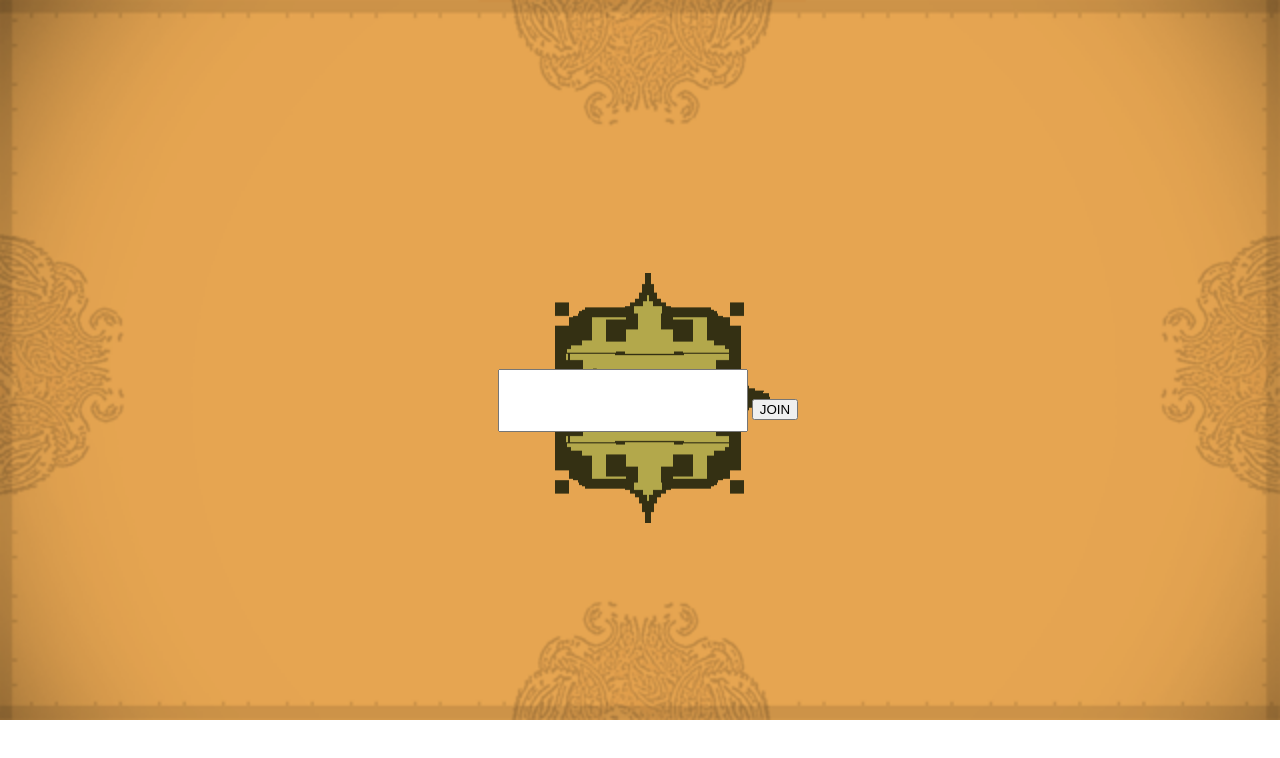
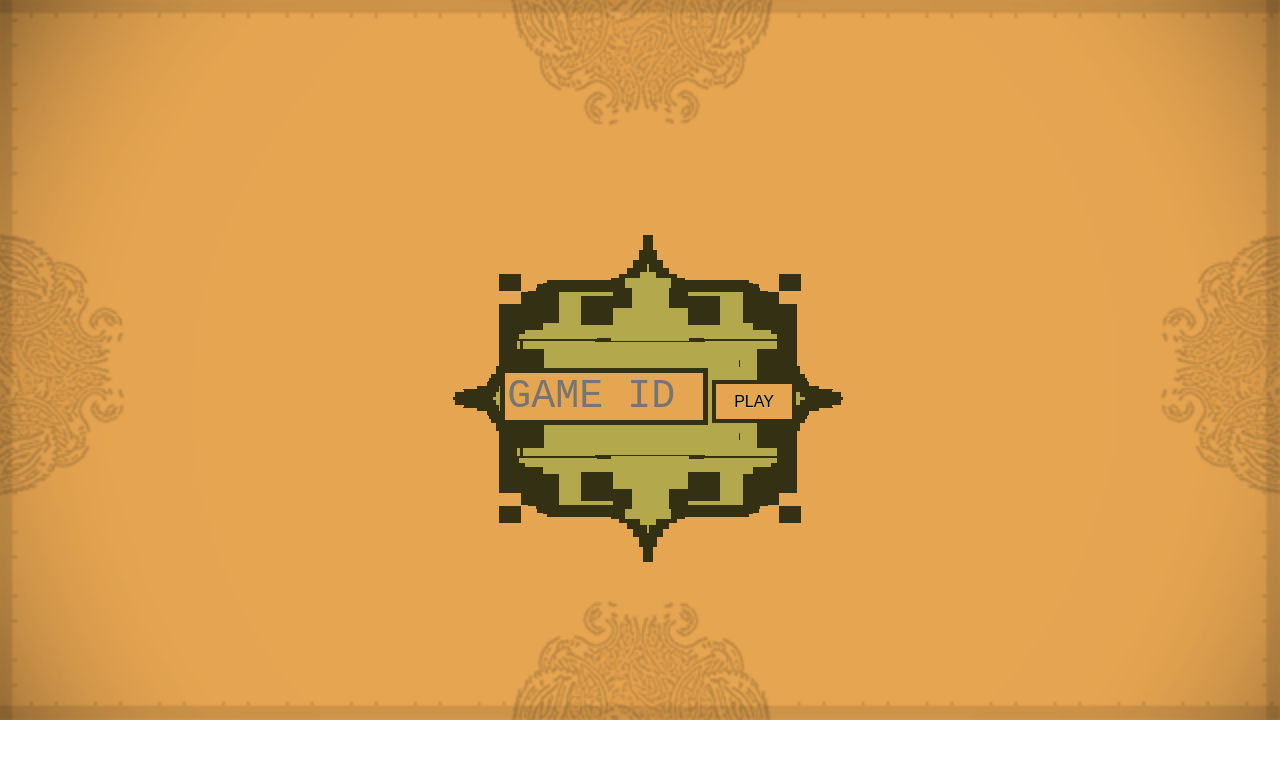
Before and after one commit to jtpio/twin-fusion, a plain HTML site: page public/index.html in a window 1280 px wide. Drawn offline with nearby package versions, Linux system fonts and the light colour scheme.

Commit message:
Input field and button less ugly than before

```diff
--- a/public/css/aurora.css
+++ b/public/css/aurora.css
@@ -119,6 +119,7 @@ http://stackoverflow.com/questions/17213113/vertical-centering-flexbox-overlay-i
   -webkit-box-sizing: border-box;
   -moz-box-sizing: border-box;
   box-sizing: border-box;
+  text-align: center;
 }
 
 .innerWrapper {
@@ -130,9 +131,40 @@ http://stackoverflow.com/questions/17213113/vertical-centering-flexbox-overlay-i
   /*height: 100px;*/
   /*width: 400px;*/
   z-index: 10000;
-  font-size: 50px;
+  font-size: 40px;
   font-family: monospace;
   text-transform: uppercase;
+  border: 5px solid #343013;
+  background: #e6a651;
+  -webkit-border-radius: 0px;
+  -moz-border-radius: 0px;
+  border-radius: 0px;
+  -webkit-box-shadow: rgba(255,255,255,0.4) 0 0px 0, inset rgba(000,000,000,0.7) 0 0px 0px;
+  -moz-box-shadow: rgba(255,255,255,0.4) 0 0px 0, inset rgba(000,000,000,0.7) 0 0px 0px;
+  box-shadow: rgba(255,255,255,0.4) 0 0px 0, inset rgba(000,000,000,0.7) 0 0px 0px;
+  margin-bottom: 8px;
+}
+
+.joinGameButton {
+  border: 4px solid #343013;
+  background: #e6a651;
+  background: -webkit-gradient(linear, left top, left bottom, from(#e6a651), to(#e6a651));
+  background: -webkit-linear-gradient(top, #e6a651, #e6a651);
+  background: -moz-linear-gradient(top, #e6a651, #e6a651);
+  background: -ms-linear-gradient(top, #e6a651, #e6a651);
+  background: -o-linear-gradient(top, #e6a651, #e6a651);
+  background-image: -ms-linear-gradient(top, #e6a651 0%, #e6a651 100%);
+  -webkit-border-radius: 0px;
+  -moz-border-radius: 0px;
+  border-radius: 0px;
+  -webkit-box-shadow: rgba(255,255,255,0.4) 0 0px 0, inset rgba(255,255,255,0.4) 0 0px 0;
+  -moz-box-shadow: rgba(255,255,255,0.4) 0 0px 0, inset rgba(255,255,255,0.4) 0 0px 0;
+  box-shadow: rgba(255,255,255,0.4) 0 0px 0, inset rgba(255,255,255,0.4) 0 0px 0;
+  text-shadow: #addc7e 0 1px 0;
+  color: #000000;
+  padding: 8.5px 18px;
+  font-size: 16px;
+  text-decoration: none;
 }
 
 .hft-instruction {
--- a/public/index.html
+++ b/public/index.html
@@ -19,7 +19,7 @@
   <body>
       <div id="loadingPannel" class="outerWrapper">
             <div height="250px" width="250px" class = "innerWrapper">
-              <img src="assets/img/connecting.gif" height="250px" width="250px" />
+              <img src="assets/img/input.png" width="400" />
             </div>
       </div>
 
@@ -31,8 +31,8 @@
 
       <div id="gameIDInput" class="outerWrapper">
             <div height="250px" width="250px" class = "innerWrapper">
-              <input id="gameID" class="gameIDInput" type="text" maxlength="7" size="7">
-              <button id="joinGame">JOIN</button>
+              <input id="gameID" class="gameIDInput" type="text" placeholder="Game ID" maxlength="7" size="7">
+              <button id="joinGame" class="joinGameButton">PLAY</button>
             </div>
       </div>
 
```
Also changed, not shown: public/assets/img/input.png (added).
